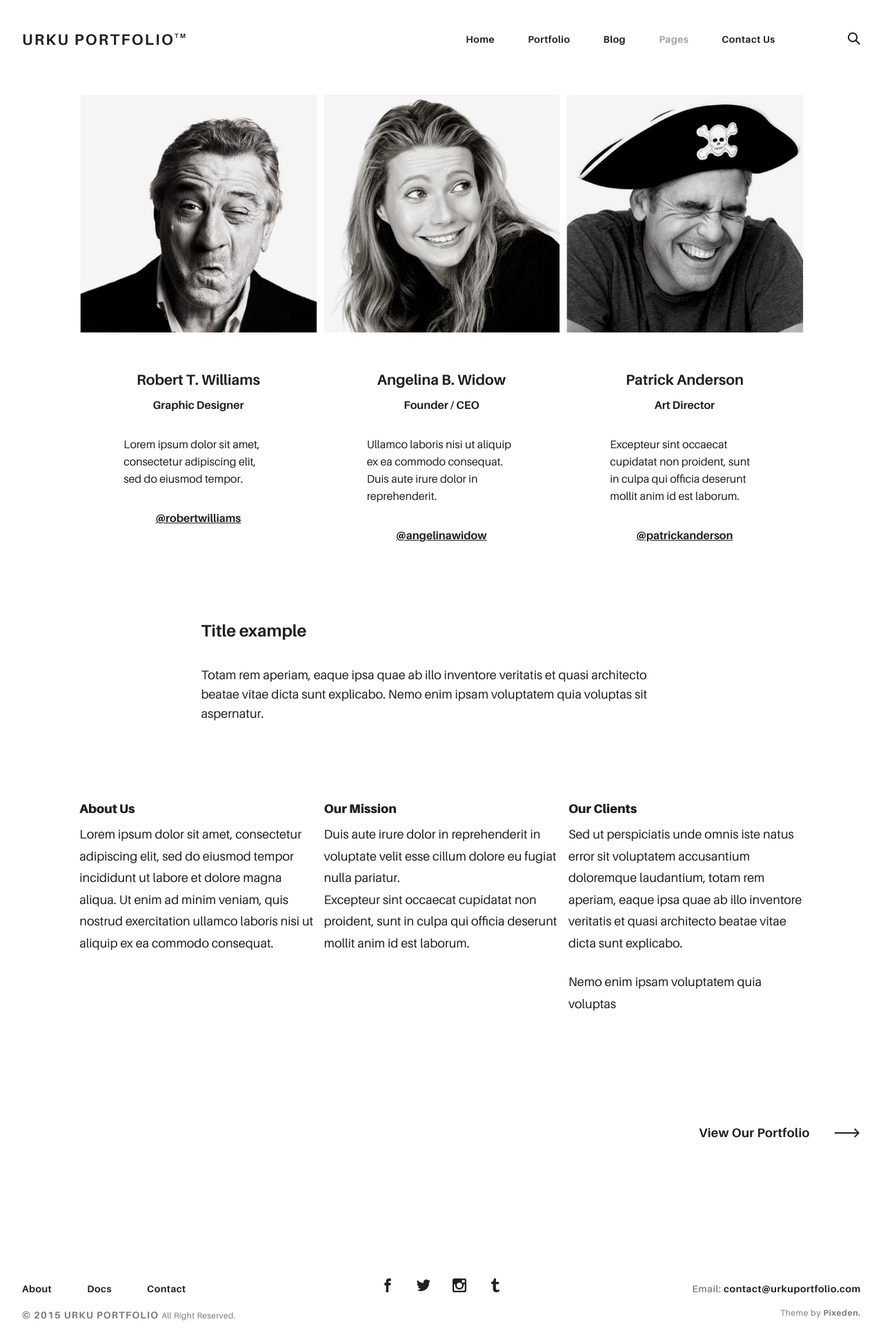
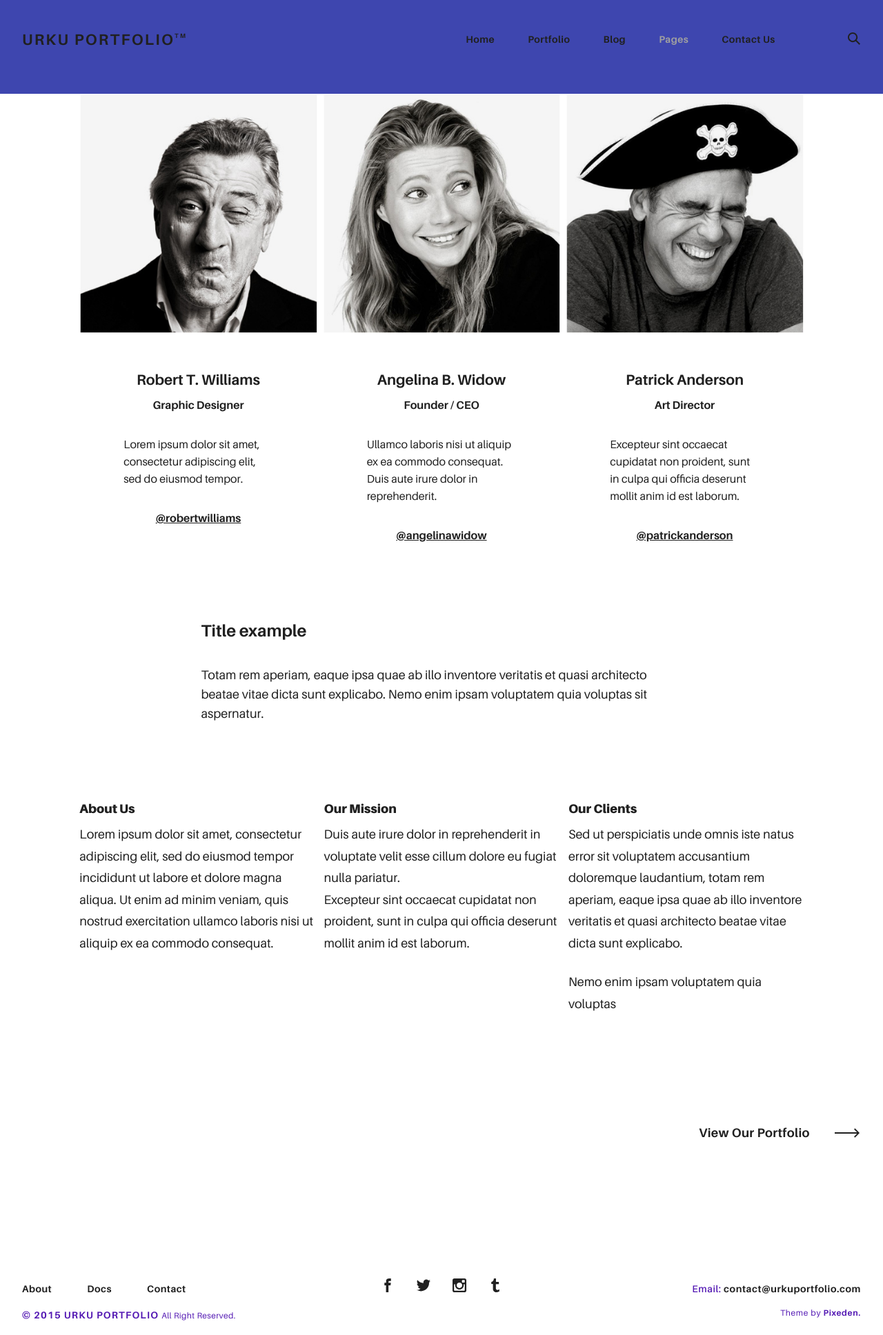
Before and after one commit to presidenteamlo/presidenteamlo.github.io, a plain HTML site: page about.html in a window 1280 px wide. Shown: the whole page at 69% size. Drawn offline with Linux system fonts and the light colour scheme.

Commit message:
Launch 1.2

```diff
--- a/assets/css/urku.css
+++ b/assets/css/urku.css
@@ -53,7 +53,7 @@ body {
 }
 
 .rk-header {
-  background-color: #fff;
+  background-color: #3e46af;
   position: relative;
   z-index: 5;
 }
@@ -234,7 +234,7 @@ body {
 }
 
 .rk-footer__text {
-  color: #787878;
+  color: #5318b3;
   font-size: .75rem;
   margin-bottom: .875rem;
 }
```
